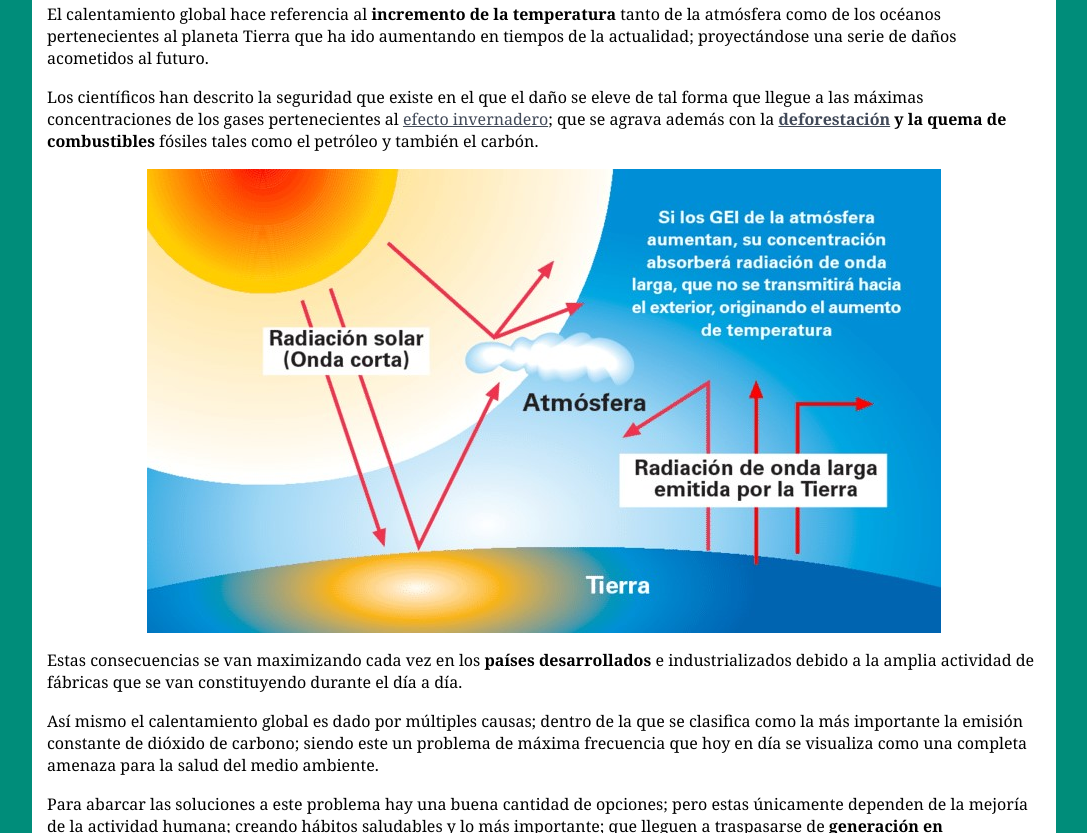
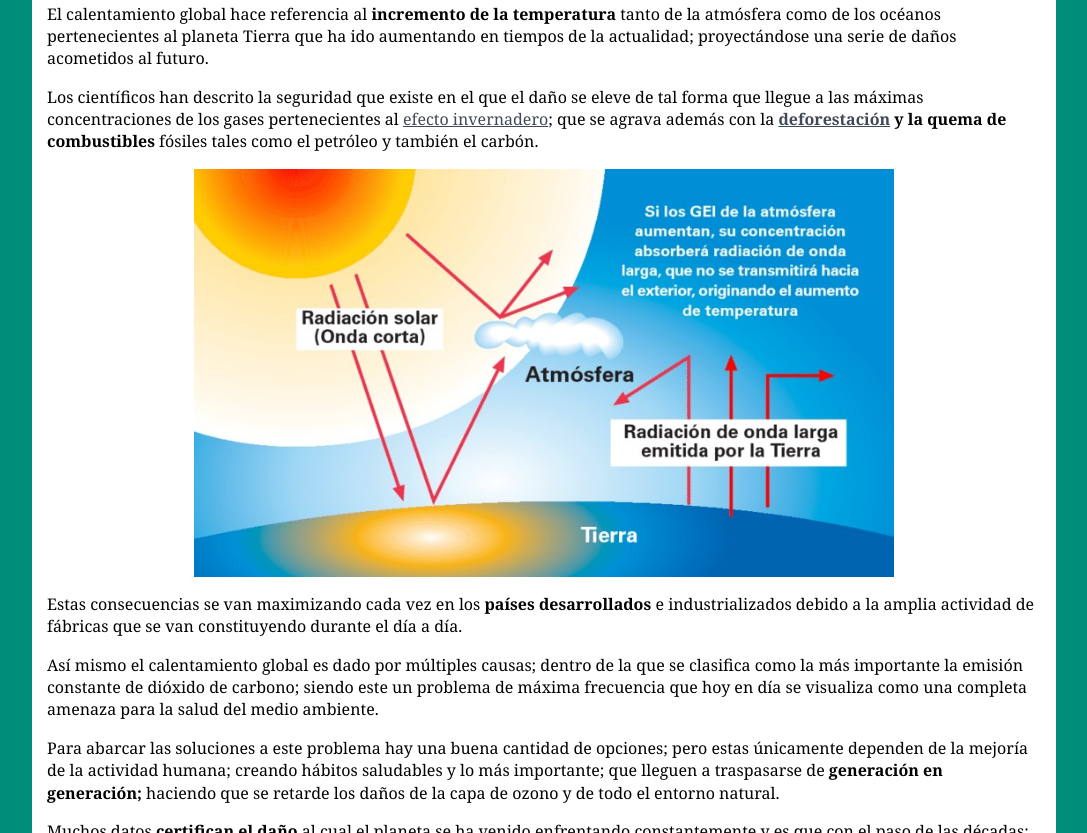
Before and after one commit to TheLastStar122/global-warming, a plain HTML site: page index.html in a window 1280 px wide. Shown: the part 621-1454 px from the top of the page, without its empty margins (96-1183 px from the left). Drawn offline with Linux system fonts and the light colour scheme.

Commit message:
Update index.html

```diff
--- a/index.html
+++ b/index.html
@@ -2,7 +2,7 @@
 <html xmlns="http://www.w3.org/1999/xhtml">
 <head>
 <meta http-equiv="Content-Type" content="text/html; charset=utf-8" />
-<title>Documento sin título</title>
+<title>Contaminación Ambiental</title>
 <link href="css/estilos.css" rel="stylesheet" type="text/css" />
 </head>
 
@@ -20,7 +20,7 @@
     </center>
     <p>El calentamiento global hace referencia al <strong>incremento de la temperatura</strong> tanto de la atmósfera como de los océanos pertenecientes al planeta Tierra que ha ido aumentando en tiempos de la actualidad; proyectándose una serie de daños acometidos al futuro.</p>
     <p>Los científicos han descrito la seguridad que existe en el que el daño se eleve de tal forma que llegue a las máximas concentraciones de los gases pertenecientes al <a href="https://cumbrepuebloscop20.org/medio-ambiente/efecto-invernadero/">efecto invernadero</a>; que se agrava además con la <strong><a href="https://cumbrepuebloscop20.org/medio-ambiente/deforestacion/">deforestación</a> y la quema de combustibles</strong> fósiles tales como el petróleo y también el carbón.</p>
-    <center><p><img src="img/efecto invernadero.jpg" width="794" height="464" alt="efecto invernadero" /></p></center>
+    <center><p><img src="img/efecto invernadero.jpg" width="700" height="408" alt="efecto invernadero" /></p></center>
     <p>Estas consecuencias se van maximizando cada vez en los <strong>países desarrollados</strong> e industrializados debido a la amplia actividad de fábricas que se van constituyendo durante el día a día.</p>
     <p>Así mismo el calentamiento global es dado por múltiples causas; dentro de la que se clasifica como la más importante la emisión constante de dióxido de carbono; siendo este un problema de máxima frecuencia que hoy en día se visualiza como una completa amenaza para la salud del medio ambiente.</p>
     <div></div>
```
